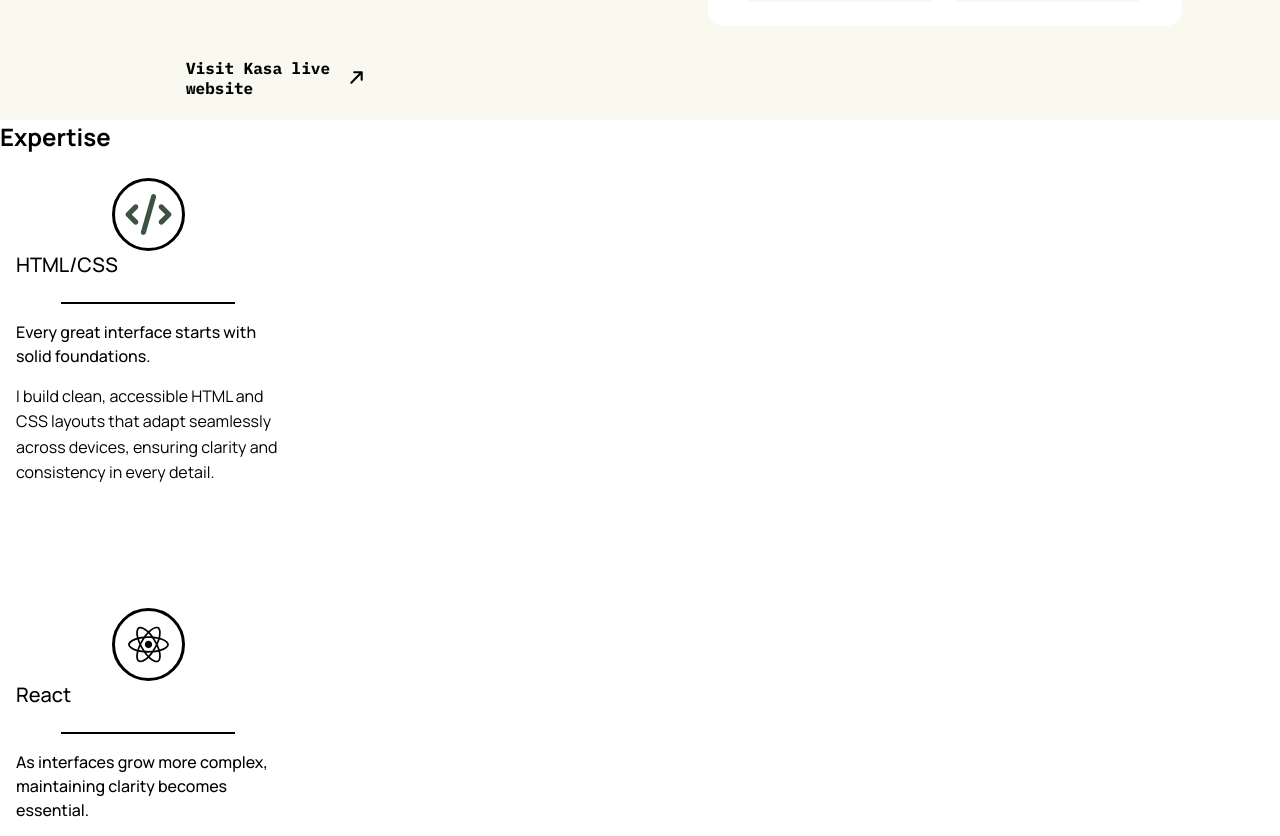
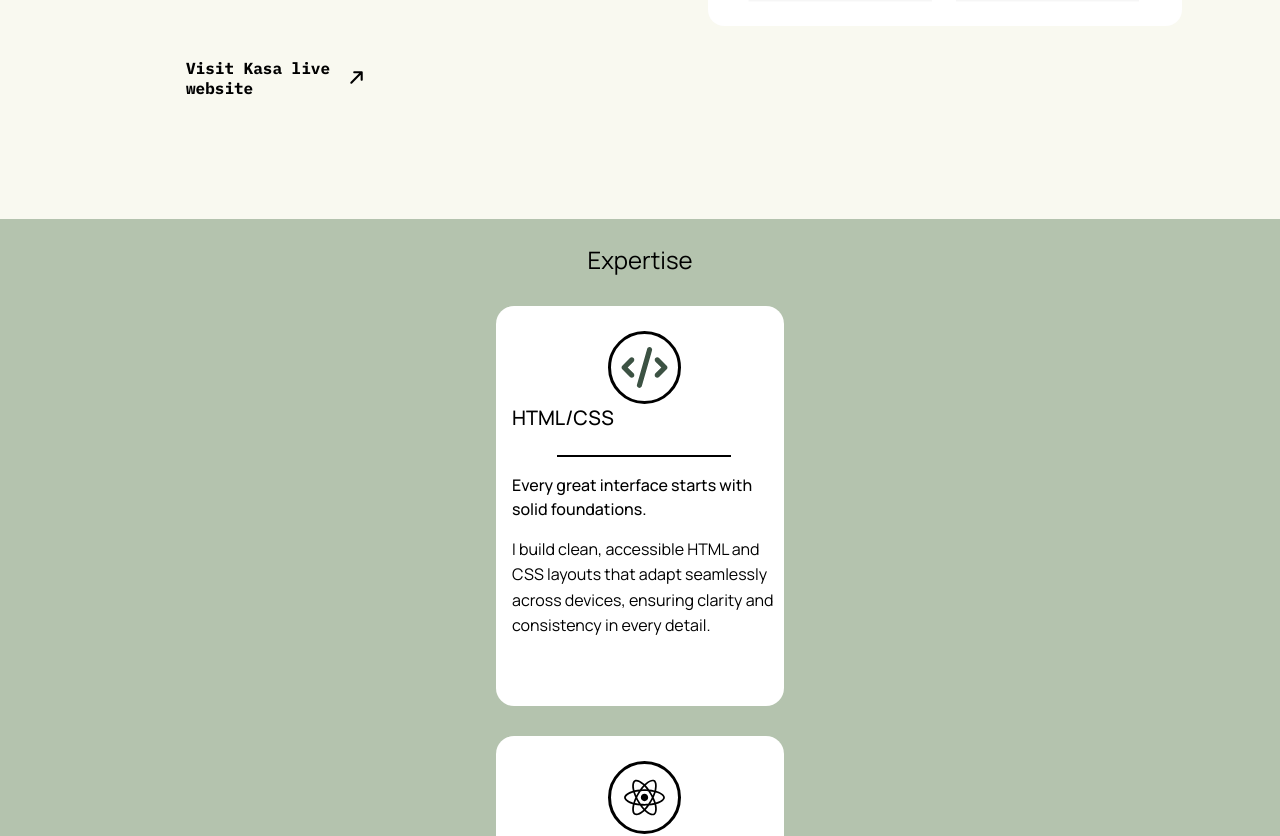
Before and after one commit to OkapiAndromede/Portfolio, a React (Vite) app: page / in a window 1280 px wide. Shown: the part 4220-5056 px from the top of the page. Built offline with nearby package versions, Linux system fonts and the light colour scheme; a web font is replaced by a local one.

Commit message:
style (expertise section) : add basic style of expertise section

```diff
--- a/src/pages/home/Home.module.scss
+++ b/src/pages/home/Home.module.scss
@@ -74,6 +74,7 @@
   flex-direction: column;
   align-items: center;
   background-color: variable.$background-color;
+  padding-bottom: 99px;
   &__title {
     font-size: variable.$fs-site-mobile-h2;
     font-family: typo.$primary-typography;
@@ -85,3 +86,18 @@
     }
   }
 }
+.expertiseSection {
+  display: flex;
+  flex-direction: column;
+  align-items: center;
+  // background-color: #7f824d;
+  background-color: #b4c3ae;
+  &__title {
+    font-size: variable.$fs-site-mobile-h2;
+    font-family: typo.$primary-typography;
+    font-weight: 400;
+    // color: #fff;
+    padding-top: 24px;
+    margin-bottom: 30px;
+  }
+}
```
